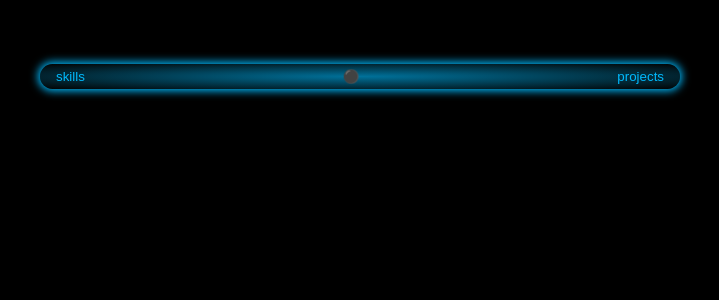
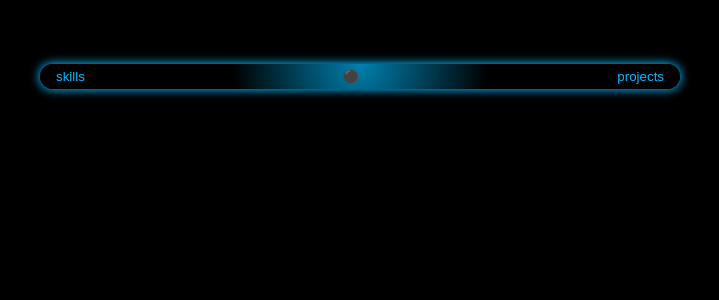
Before and after one commit to AdebestAA/my-porfolio, a React (Vite) app: page / in a window 1280 px wide. Shown: the top 300 px of the page, without its empty margins (280-999 px from the left). Built offline with nearby package versions, Linux system fonts and the light colour scheme.

Commit message:
playing with gradient

```diff
--- a/src/index.css
+++ b/src/index.css
@@ -23,7 +23,7 @@ body{
 
 .navbar{
   /* background-color: #00bfff00; */
-  box-shadow:0px 0px 8px 2px var(--SECONDCOLOR);
+  box-shadow:0px 0px 10px 1px var(--SECONDCOLOR);
   width: 50%;
   margin: 4rem auto;
   display: flex;
@@ -37,7 +37,14 @@ body{
   * Gradient link: https://www.css-gradient.com/?c1=00b9fc&c2=0a0a0a&gt=r&gd=dcc
   */
     /* background: #00B9FC; */
-    background: radial-gradient(at center, #00b9fc9c, #0a0a0a40);
+    /* background: radial-gradient(at center, #00b9fc9c, #0a0a0a40); */
+
+
+    background-image: radial-gradient(circle farthest-corner at center top, hsla(196, 100%, 49%, 0.701) 0%, hsl(0, 0%, 0%) 40%);
+    ;
+
+
+
 }
 
 .nav-btn{
```
